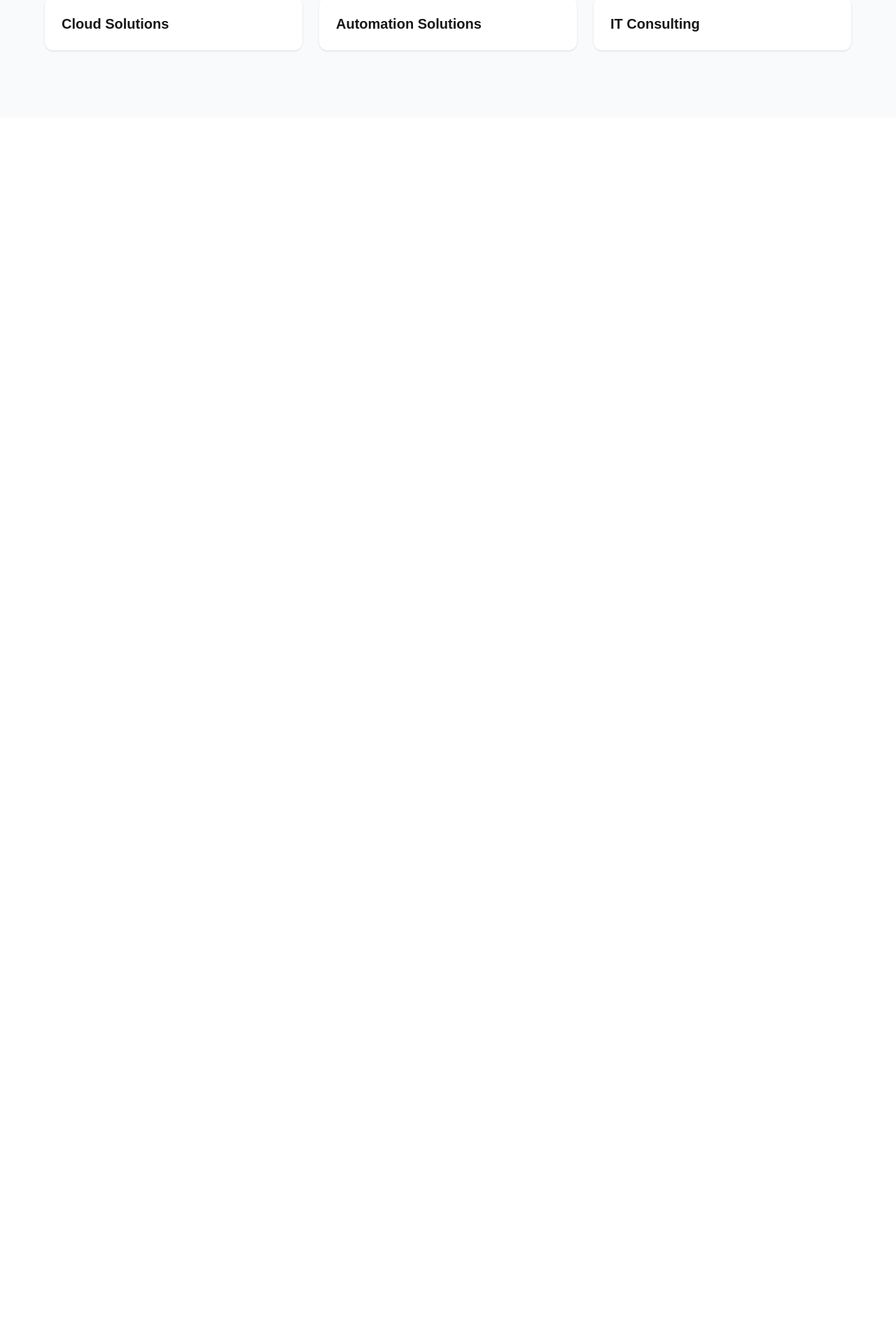
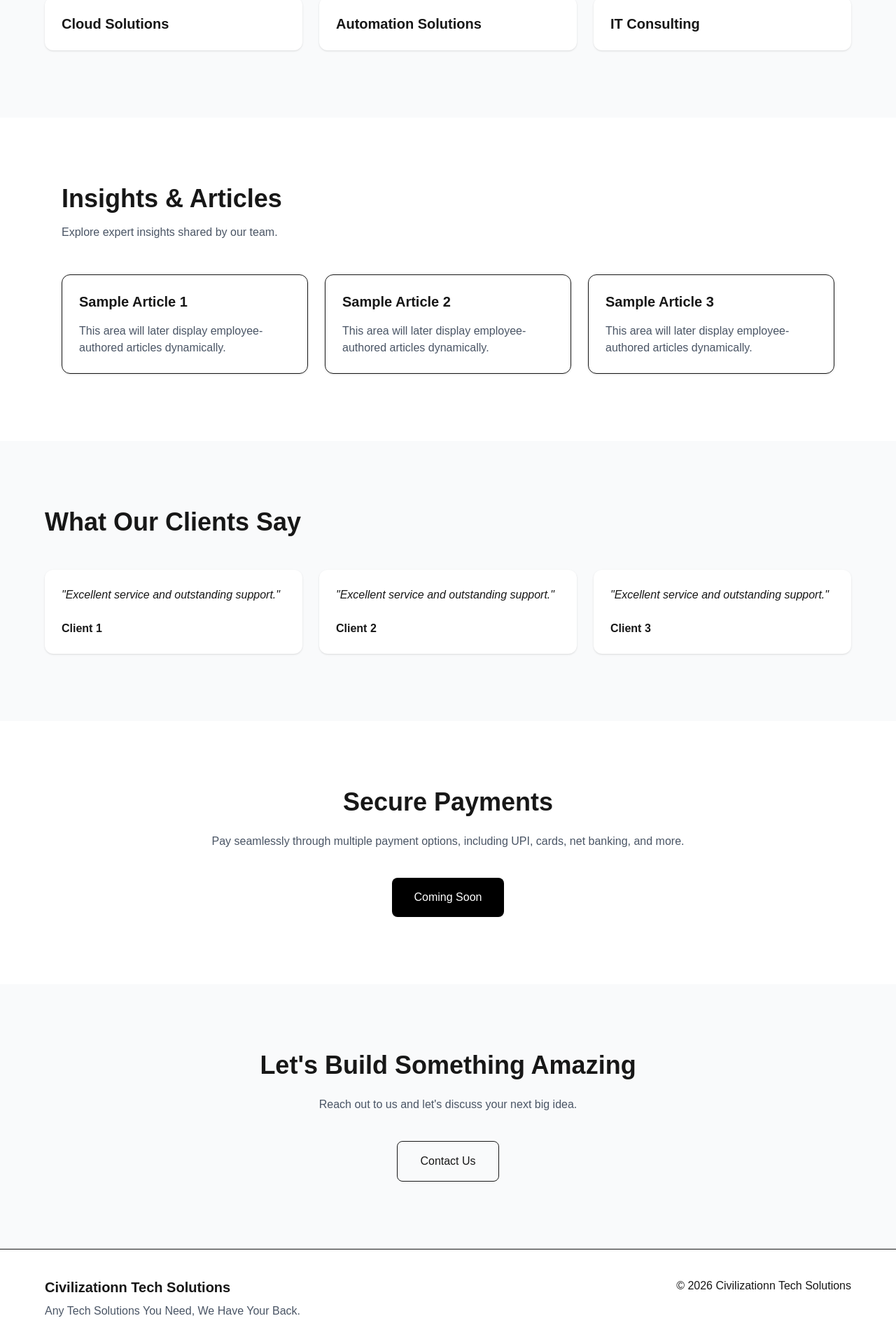
Before and after one commit to the-silent-coder/civilizationn-tech-solutions, a Next.js app in the folder frontend/: page / in a window 1280 px wide. Shown: the part 1441-3361 px from the top of the page at 70% size. Before the commit the page ends 1609 px from the top, so only its background shows below. Built offline with nearby package versions, Linux system fonts and the light colour scheme.

Commit message:
Complete homepage prototype

```diff
--- a/frontend/app/page.tsx
+++ b/frontend/app/page.tsx
@@ -2,19 +2,24 @@ import Navbar from "../components/Navbar";
 import HeroSection from "../sections/HeroSection";
 import AboutSection from "../sections/AboutSection";
 import ServicesSection from "../sections/ServicesSection";
+import ArticlesSection from "../sections/ArticlesSection";
+import TestimonialsSection from "../sections/TestimonialsSection";
+import PaymentsSection from "../sections/PaymentsSection";
+import ContactSection from "../sections/ContactSection";
+import FooterSection from "../sections/FooterSection";
 
 export default function Home() {
   return (
     <main>
-
       <Navbar />
-
       <HeroSection />
-
       <AboutSection />
-
       <ServicesSection />
-
+      <ArticlesSection />
+      <TestimonialsSection />
+      <PaymentsSection />
+      <ContactSection />
+      <FooterSection />
     </main>
   );
 }
--- /dev/null
+++ b/frontend/sections/ArticlesSection.tsx
@@ -0,0 +1,34 @@
+export default function ArticlesSection() {
+  return (
+    <section
+      id="articles"
+      className="py-24 px-6 max-w-6xl mx-auto"
+    >
+      <h2 className="text-4xl font-bold mb-4">
+        Insights & Articles
+      </h2>
+
+      <p className="text-gray-600 mb-12">
+        Explore expert insights shared by our team.
+      </p>
+
+      <div className="grid md:grid-cols-3 gap-6">
+        {[1, 2, 3].map((article) => (
+          <div
+            key={article}
+            className="border rounded-xl p-6 shadow-sm"
+          >
+            <h3 className="font-semibold text-xl mb-4">
+              Sample Article {article}
+            </h3>
+
+            <p className="text-gray-600">
+              This area will later display employee-authored
+              articles dynamically.
+            </p>
+          </div>
+        ))}
+      </div>
+    </section>
+  );
+}
--- /dev/null
+++ b/frontend/sections/ContactSection.tsx
@@ -0,0 +1,26 @@
+export default function ContactSection() {
+  return (
+    <section
+      id="contact"
+      className="bg-gray-50 py-24 px-6"
+    >
+      <div className="max-w-3xl mx-auto text-center">
+
+        <h2 className="text-4xl font-bold">
+          Let's Build Something Amazing
+        </h2>
+
+        <p className="mt-6 text-gray-600">
+          Reach out to us and let's discuss your next big idea.
+        </p>
+
+        <button
+          className="mt-10 border px-8 py-4 rounded-lg"
+        >
+          Contact Us
+        </button>
+
+      </div>
+    </section>
+  );
+}
--- /dev/null
+++ b/frontend/sections/FooterSection.tsx
@@ -0,0 +1,26 @@
+export default function FooterSection() {
+  return (
+    <footer className="border-t py-10 px-6">
+      <div className="max-w-6xl mx-auto flex flex-col md:flex-row justify-between">
+
+        <div>
+          <h3 className="font-bold text-xl">
+            Civilizationn Tech Solutions
+          </h3>
+
+          <p className="text-gray-600 mt-2">
+            Any Tech Solutions You Need,
+            We Have Your Back.
+          </p>
+        </div>
+
+        <div className="mt-6 md:mt-0">
+          <p>
+            © {new Date().getFullYear()} Civilizationn Tech Solutions
+          </p>
+        </div>
+
+      </div>
+    </footer>
+  );
+}
--- /dev/null
+++ b/frontend/sections/PaymentsSection.tsx
@@ -0,0 +1,23 @@
+export default function PaymentsSection() {
+  return (
+    <section
+      id="payments"
+      className="py-24 px-6 max-w-6xl mx-auto text-center"
+    >
+      <h2 className="text-4xl font-bold">
+        Secure Payments
+      </h2>
+
+      <p className="mt-6 text-gray-600">
+        Pay seamlessly through multiple payment options,
+        including UPI, cards, net banking, and more.
+      </p>
+
+      <button
+        className="mt-10 bg-black text-white px-8 py-4 rounded-lg"
+      >
+        Coming Soon
+      </button>
+    </section>
+  );
+}
--- /dev/null
+++ b/frontend/sections/TestimonialsSection.tsx
@@ -0,0 +1,35 @@
+export default function TestimonialsSection() {
+  return (
+    <section
+      id="testimonials"
+      className="bg-gray-50 py-24 px-6"
+    >
+      <div className="max-w-6xl mx-auto">
+
+        <h2 className="text-4xl font-bold mb-12">
+          What Our Clients Say
+        </h2>
+
+        <div className="grid md:grid-cols-3 gap-6">
+
+          {[1, 2, 3].map((client) => (
+            <div
+              key={client}
+              className="bg-white rounded-xl shadow p-6"
+            >
+              <p className="italic">
+                "Excellent service and outstanding support."
+              </p>
+
+              <p className="mt-6 font-semibold">
+                Client {client}
+              </p>
+            </div>
+          ))}
+
+        </div>
+
+      </div>
+    </section>
+  );
+}
```
